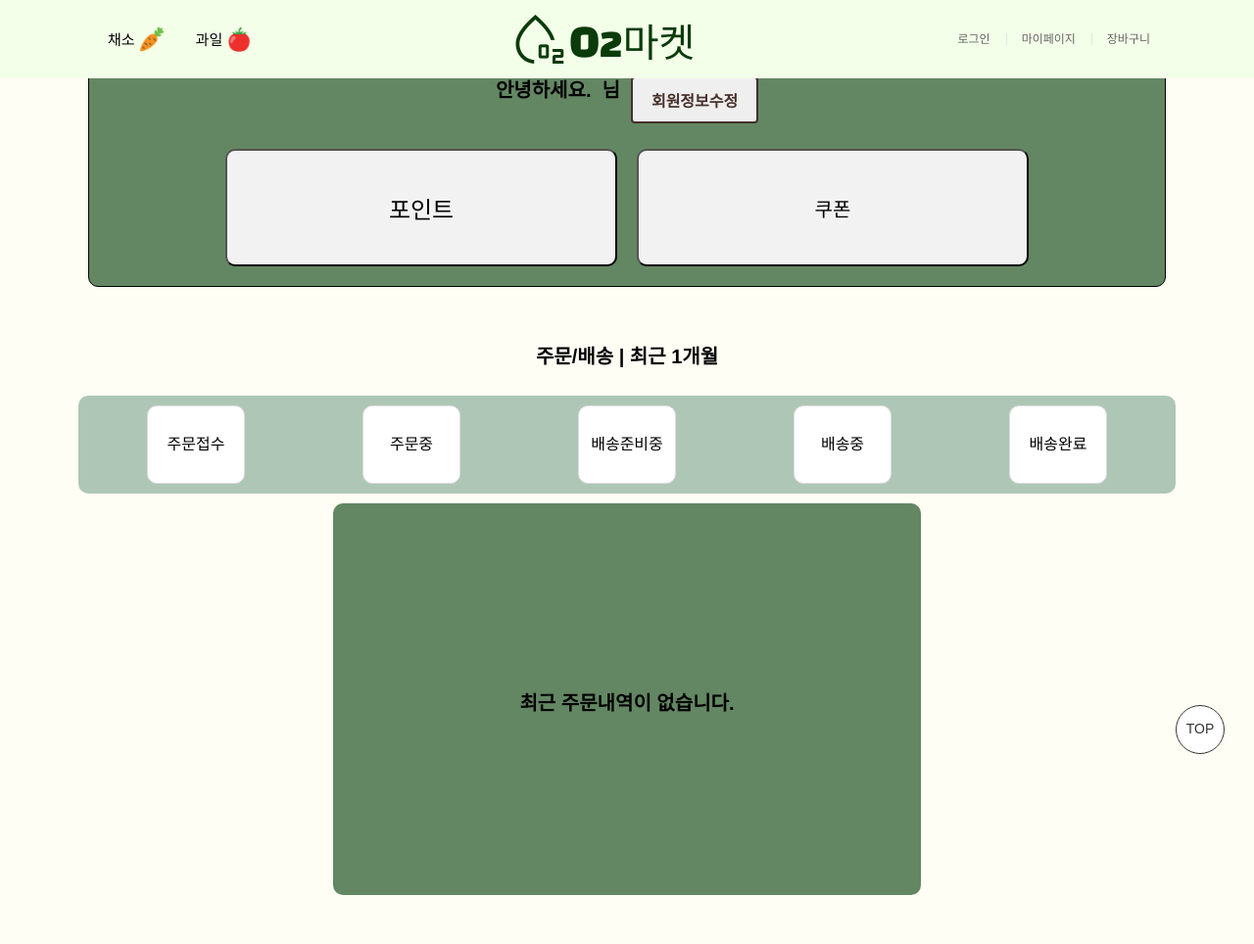
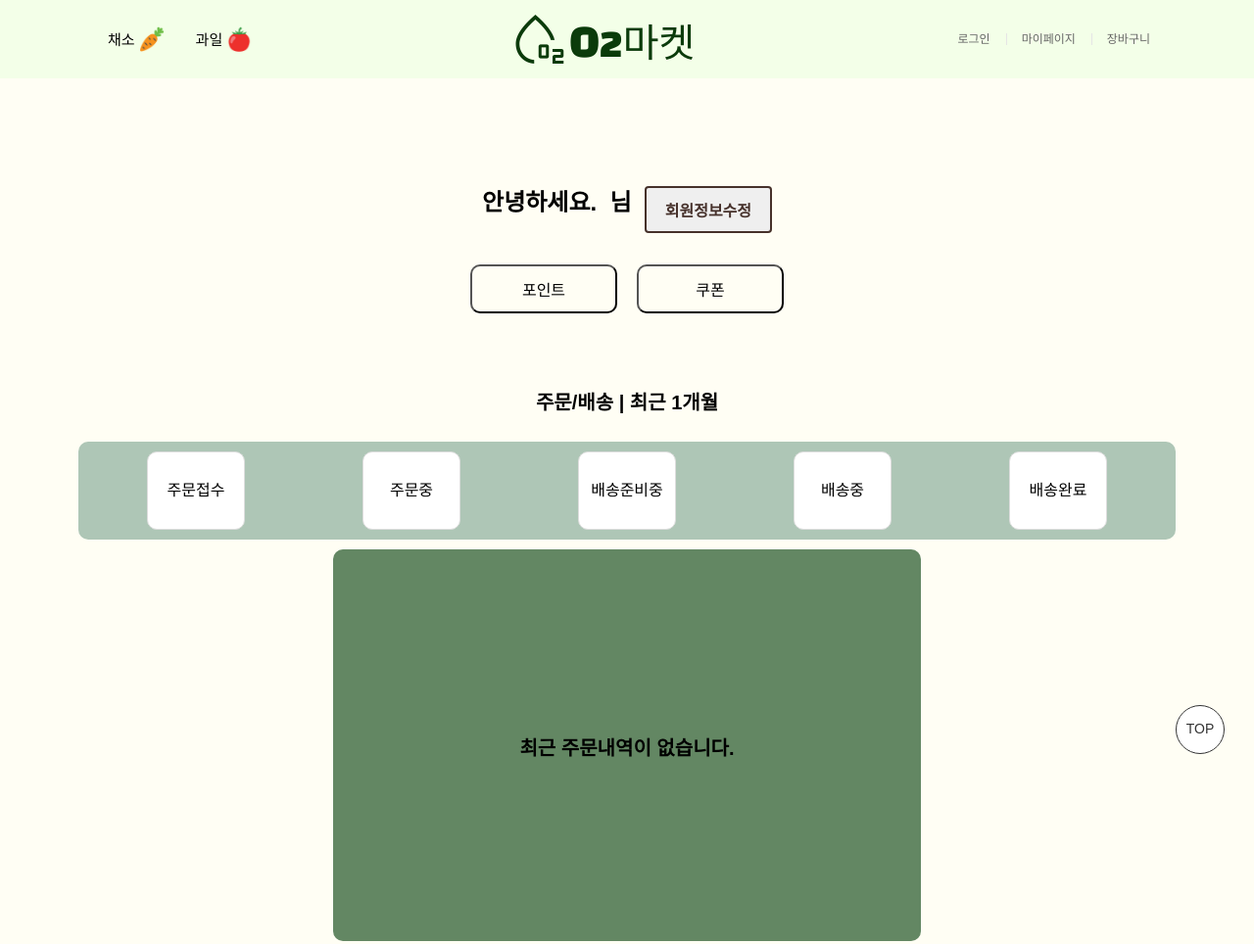
Before and after one commit to chogain/o2market-front, a website with bundled scripts: page src/pages/main/myPage/index.html in a window 1280 px wide. Shown: the top 964 px of the page at 98% size. Built offline with nearby package versions, Linux system fonts and the light colour scheme; no server answers.

Commit message:
fix: join

```diff
--- a/src/pages/main/myPage/index.css
+++ b/src/pages/main/myPage/index.css
@@ -2,9 +2,9 @@
 
 #headerTwo {
   display: flex;
-  font-size: 1.25em;
+  font-size: 1.5em;
   font-weight: bold;
-  margin-top: 1.33em;
+  margin-top: 90px;
   margin-bottom: 1.33em;
   margin-left: 0;
   margin-right: 0;
@@ -24,18 +24,18 @@
 .holeMyPageDiv {
   display: flex;
   justify-content: center;
-  margin-top: 30px;
+  margin-top: 80px;
 }
 
 .myPageDiv {
-  background-color: #638763;
+  /* background-color: #638763; */
   width: 1100px;
   display: flex;
   flex-direction: column;
   justify-content: center;
   align-items: center;
   padding: 20px;
-  border: 1px solid black;
+  /* border: 1px solid black; */
   border-radius: 10px; /* 모서리 둥글기 적용 */
 }
 
@@ -58,29 +58,29 @@
 
 /* 포인트를 나타내는 박스 스타일 */
 .pointBtn {
-  width: 400px;
-  height: 120px;
-  background-color: #f2f2f2;
+  width: 150px;
+  height: 50px;
+  background:none;
   border-radius: 10px;
   display: flex;
   flex-direction: column;
   justify-content: center;
   align-items: center;
   margin-right: 20px;
-  font-size: 24px;
+  font-size: 1em;
 }
 
 /* 쿠폰을 나타내는 박스 스타일 */
 .couponBtn {
-  width: 400px;
-  height: 120px;
-  background-color: #f2f2f2;
+  width: 150px;
+  height: 50px;
+  background:none;
   border-radius: 10px;
   display: flex;
   flex-direction: column;
   justify-content: center;
   align-items: center;
-  font-size: 20px;
+  font-size: 1em;
 }
 
 .pointBtn span,
```
Also changed, not shown: src/pages/join/index.css (+5 -4 lines), src/pages/join/index.html (+6 -6 lines).
